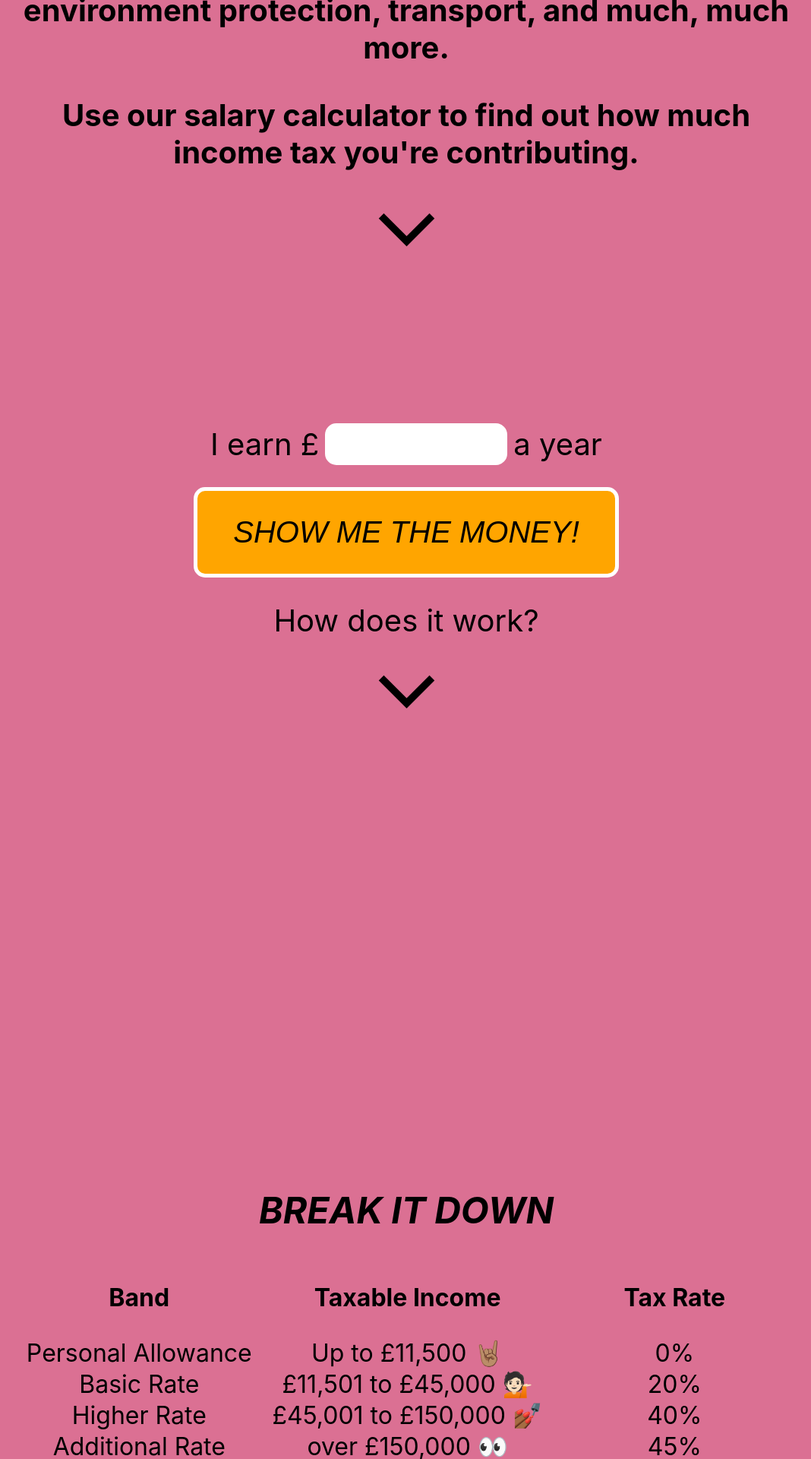
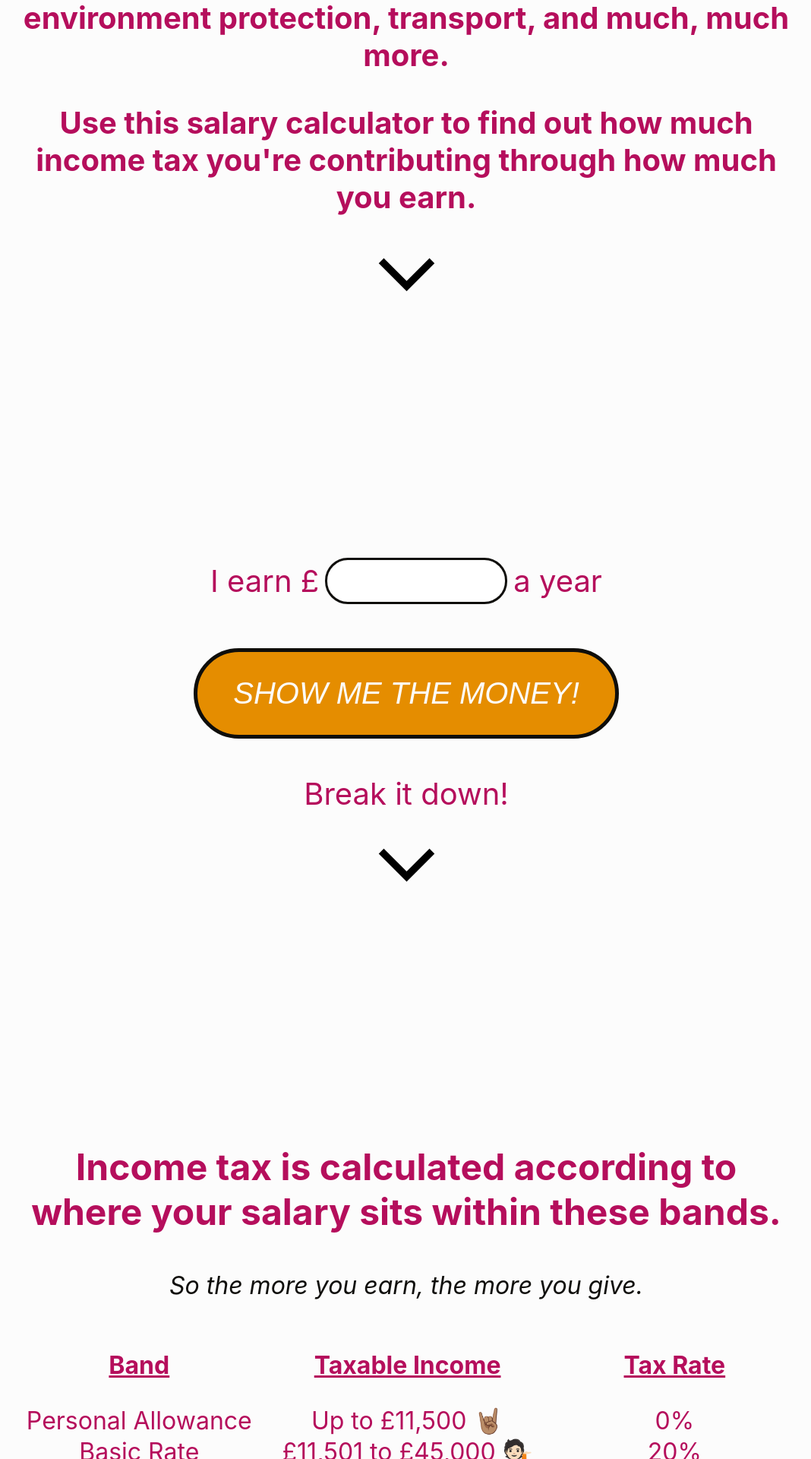
Before and after one commit to ameliejyc/tax-calculator, a React (Create React App) app: page / in a window 1280 px wide. Shown: the part 400-2320 px from the top of the page at 76% size, without its empty margins (105-1173 px from the left). Built offline with nearby package versions, Linux system fonts and the light colour scheme.

Commit message:
Finishing touches :nail_care:

```diff
--- a/src/components/calculatorPage/index.js
+++ b/src/components/calculatorPage/index.js
@@ -7,6 +7,7 @@ import {
   InputSection,
   Input,
   Button,
+  Breakdown,
   Chevron,
 } from './index.styles';
 
@@ -69,7 +70,7 @@ class CalculatorPage extends Component {
 
   render() {
     return (
-      <Container>
+      <Container id="calculator">
         <Form onSubmit={this.handleSubmit}>
           <InputSection>
             <Paragraph>I earn £</Paragraph>
@@ -86,16 +87,21 @@ class CalculatorPage extends Component {
           <Button type="submit">SHOW ME THE MONEY!</Button>
           {this.state.tax ? (
             <Fragment>
-              <Paragraph>You pay £{this.state.tax} a year in tax</Paragraph>
               <Paragraph>
-                And you are in the {this.state.bracket} tax bracket
+                You pay <strong>£{this.state.tax}</strong> a year in tax
+              </Paragraph>
+              <Paragraph>
+                as you are in the <strong>{this.state.bracket}</strong> tax
+                bracket
               </Paragraph>
             </Fragment>
           ) : null}
         </Form>
-        <Paragraph>How does it work?</Paragraph>
+        <Breakdown>Break it down!</Breakdown>
         <Tilt>
-          <Chevron src="chevron.svg" />
+          <a href="#info">
+            <Chevron src="chevron.svg" />
+          </a>
         </Tilt>
       </Container>
     );
--- a/src/components/calculatorPage/index.styles.js
+++ b/src/components/calculatorPage/index.styles.js
@@ -3,6 +3,7 @@ import styled from 'styled-components';
 export const Container = styled.section`
   display: flex;
   flex-direction: column;
+  justify-content: center;
   align-items: center;
   min-height: 100vh;
 `;
@@ -17,30 +18,42 @@ export const Form = styled.form`
 export const InputSection = styled.section`
   display: flex;
   align-items: center;
+  margin: 3rem 0;
 `;
 
 export const Paragraph = styled.p`
-  margin: 2rem 0;
+  margin: 1rem 0;
   font-size: 2.5rem;
 `;
 
 export const Input = styled.input`
   width: 15rem;
   margin: 0.5rem;
-  font-size: 2.5rem;
-  border: 5px solid white;
-  border-radius: 15px;
+  font-size: 3rem;
+  border: 3px solid #0f0e0b;
+  border-radius: 30px;
   text-align: center;
 `;
 
 export const Button = styled.button`
   width: 35rem;
+  margin-bottom: 1rem;
   padding: 2rem;
   font-size: 2.5rem;
   font-style: italic;
-  background-color: orange;
-  border: 5px solid white;
-  border-radius: 15px;
+  color: #fcfcfc;
+  background-color: #e58d00;
+  border: 5px solid #0f0e0b;
+  border-radius: 60px;
+
+  &:hover {
+    background-color: #d373a0;
+  }
+`;
+
+export const Breakdown = styled.p`
+  margin: 2rem;
+  font-size: 2.5rem;
 `;
 
 export const Chevron = styled.img`
--- a/src/components/infoPage/index.js
+++ b/src/components/infoPage/index.js
@@ -1,12 +1,22 @@
 import React from 'react';
-import { Container, Subheader, Table, Heading } from './index.styles';
+import {
+  Container,
+  Subheader,
+  Paragraph,
+  Table,
+  Heading,
+} from './index.styles';
 import TaxTable from './TaxTable';
 import taxInfo from '../../utils/tax-info';
 
 const InfoPage = () => {
   return (
-    <Container>
-      <Subheader>BREAK IT DOWN</Subheader>
+    <Container id="info">
+      <Subheader>
+        Income tax is calculated according to where your salary sits within
+        these bands.
+      </Subheader>
+      <Paragraph>So the more you earn, the more you give.</Paragraph>
       <Table>
         <tbody>
           <tr>
--- a/src/components/infoPage/index.styles.js
+++ b/src/components/infoPage/index.styles.js
@@ -6,11 +6,19 @@ export const Container = styled.section`
   align-items: center;
   justify-content: center;
   min-height: 100vh;
+  margin: 1rem 8rem;
 `;
 
 export const Subheader = styled.h3`
   margin: 2rem 0;
   font-size: 3rem;
+  text-align: center;
+`;
+
+export const Paragraph = styled.p`
+  margin: 1rem 0 2rem;
+  font-size: 2rem;
+  color: #0f0e0b;
   font-style: italic;
 `;
 
@@ -21,4 +29,5 @@ export const Table = styled.table`
 
 export const Heading = styled.th`
   padding: 2rem 5rem;
+  text-decoration: underline;
 `;
--- a/src/components/landingPage/index.js
+++ b/src/components/landingPage/index.js
@@ -6,7 +6,7 @@ const LandingPage = () => {
   return (
     <Container>
       <Header>
-        TAXES ARE COOL{' '}
+        INCOME TAX IS COOL{' '}
         <span role="img" aria-label="cool emoji">
           😎
         </span>
@@ -18,11 +18,13 @@ const LandingPage = () => {
         more.
       </Subheader>
       <Subheader>
-        Use our salary calculator to find out how much income tax you're
-        contributing.
+        Use this salary calculator to find out how much income tax you're
+        contributing through how much you earn.
       </Subheader>
       <Tilt>
-        <Chevron src="chevron.svg" />
+        <a href="#calculator">
+          <Chevron src="chevron.svg" />
+        </a>
       </Tilt>
     </Container>
   );
--- a/src/components/landingPage/index.styles.js
+++ b/src/components/landingPage/index.styles.js
@@ -12,6 +12,7 @@ export const Header = styled.h1`
   margin: 0.5em 0;
   font-size: 5em;
   font-style: italic;
+  border-bottom: 10px solid #0f0e0b;
 `;
 
 export const Subheader = styled.h2`
--- a/src/styles/global.styles.js
+++ b/src/styles/global.styles.js
@@ -11,6 +11,7 @@ injectGlobal`
   }
   body {
    font-family: -apple-system, BlinkMacSystemFont, "Segoe UI", Roboto, Helvetica, Arial, sans-serif, "Apple Color Emoji", "Segoe UI Emoji", "Segoe UI Symbol";
-   background-color: palevioletred;
+   background-color: #fcfcfc;
+   color: #b50e5c;
   }
 `;
```
Also changed, not shown: 1 other file (tests, documents, lock files or other folders).
